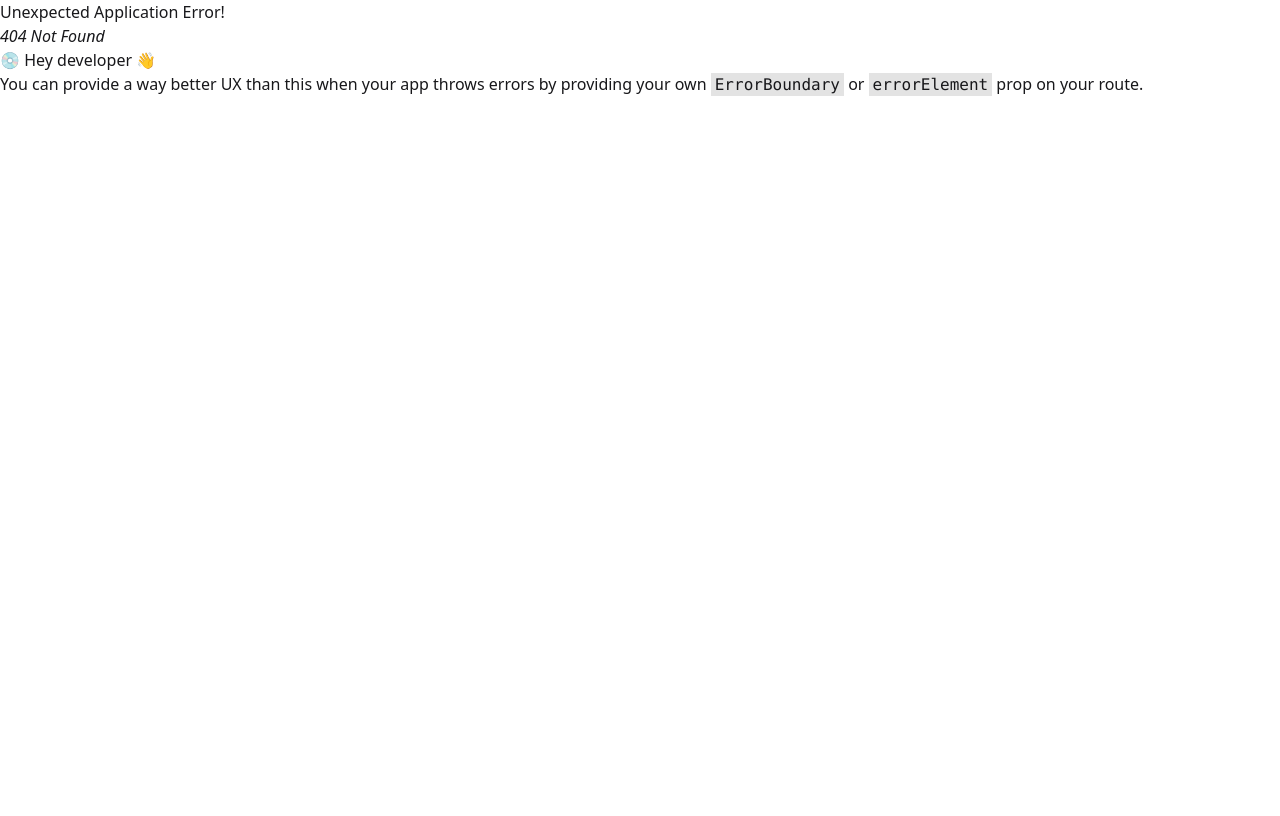
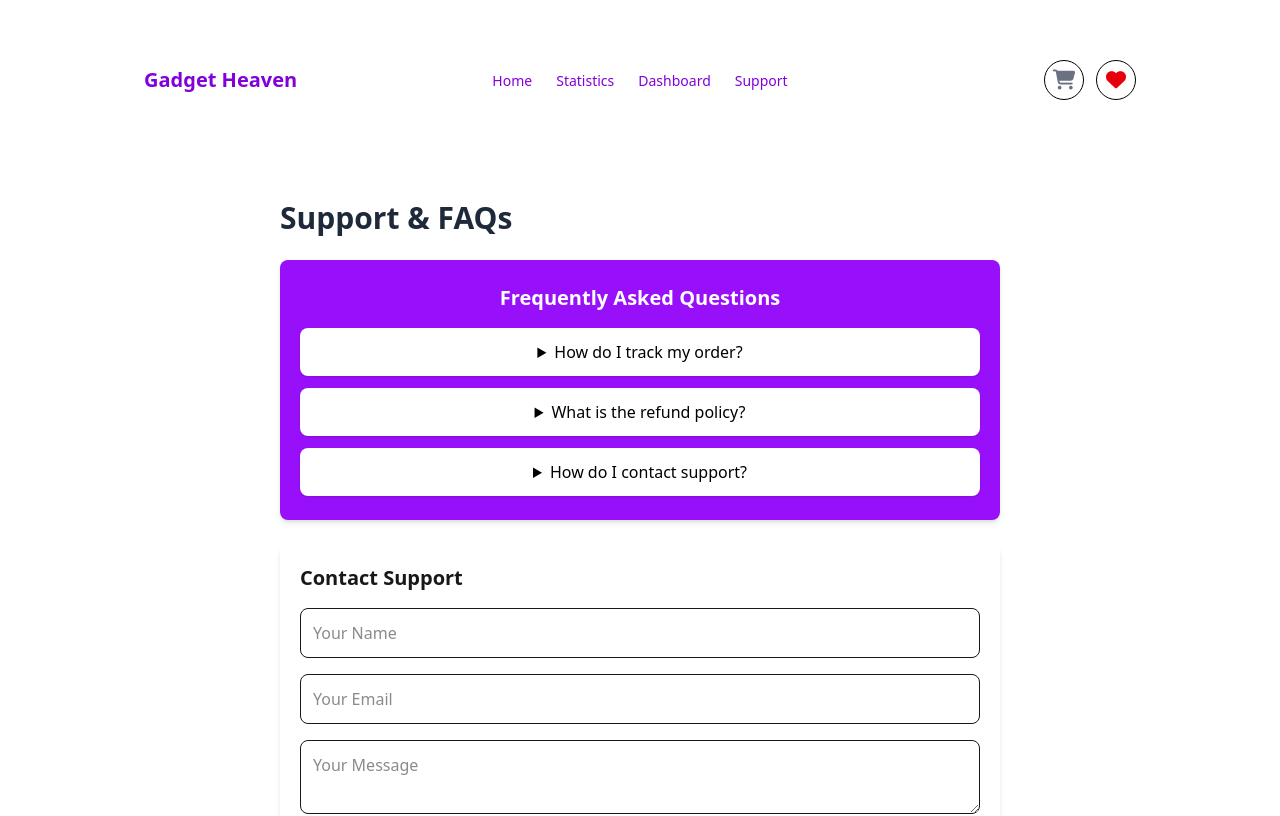
Before and after one commit to programming-hero-web-course-4/b10a8-gadget-heaven-Mili-Akther, a React (Vite) app: page /support in a window 1280 px wide. Before the commit this address had no page. Shown: the top 816 px of the page. Built offline with nearby package versions, Linux system fonts and the light colour scheme.

Commit message:
added support page and error page

```diff
--- a/src/Components/Banner.jsx
+++ b/src/Components/Banner.jsx
@@ -21,6 +21,9 @@ const Banner = () => {
             </Link>
             <Link to="/dashboard" className="hover:underline font-bold">
               Dashboard
+            </Link>
+            <Link to="/support" className="hover:underline font-bold">
+              Support
             </Link>
           </ul>
         </div>
--- /dev/null
+++ b/src/Components/ErrorPage.jsx
@@ -0,0 +1,10 @@
+import page404 from "../../src/assets/404_page-not-found.png"
+const ErrorPage = () => {
+    return (
+        <div>
+            <img src={page404} alt="page not found" className="w-[1500px] mx-auto" />
+        </div>
+    );
+};
+
+export default ErrorPage;
--- a/src/Components/Navbar.jsx
+++ b/src/Components/Navbar.jsx
@@ -19,6 +19,9 @@ const Navbar = () => {
             <Link to="/dashboard" className="hover:underline">
               Dashboard
             </Link>
+            <Link to="/support" className="hover:underline">
+              Support
+            </Link>
           </ul>
         </div>
         <div className="navbar-end">
--- /dev/null
+++ b/src/Pages/Support.jsx
@@ -0,0 +1,70 @@
+
+const Support = () => {
+  return (
+    <div className="max-w-3xl mx-auto px-6 py-10">
+      <h1 className="text-3xl font-bold mb-6 text-gray-800">Support & FAQs</h1>
+
+      {/* FAQ Section */}
+      <div className="p-5 rounded-lg shadow-md bg-purple-600 text-white text-center py-6">
+        <h2 className="text-xl font-semibold mb-4">
+          Frequently Asked Questions
+        </h2>
+
+        <div className="space-y-3">
+          <details className="bg-white p-3 rounded-lg shadow-sm">
+            <summary className="cursor-pointer font-medium text-black">
+              How do I track my order?
+            </summary>
+            <p className="text-gray-700 mt-2">
+              Go to the `Orders` page to check your order status.
+            </p>
+          </details>
+
+          <details className="bg-white p-3 rounded-lg shadow-sm">
+            <summary className="cursor-pointer font-medium text-black">
+              What is the refund policy?
+            </summary>
+            <p className="text-gray-700 mt-2">
+              Refunds are available within 14 days of purchase.
+            </p>
+          </details>
+
+          <details className="bg-white p-3 rounded-lg shadow-sm">
+            <summary className="cursor-pointer font-medium text-black">
+              How do I contact support?
+            </summary>
+            <p className="text-gray-700 mt-2">
+              Use the contact form below to reach us.
+            </p>
+          </details>
+        </div>
+      </div>
+
+      {/* Contact Support Form */}
+      <div className="mt-6 p-5 bg-white shadow-md rounded-lg">
+        <h2 className="text-xl font-semibold mb-4">Contact Support</h2>
+        <form className="space-y-4">
+          <input
+            type="text"
+            placeholder="Your Name"
+            className="w-full p-3 border rounded-lg focus:outline-none focus:ring-2 focus:ring-purple-500"
+          />
+          <input
+            type="email"
+            placeholder="Your Email"
+            className="w-full p-3 border rounded-lg focus:outline-none focus:ring-2 focus:ring-purple-500"
+          />
+          <textarea
+            placeholder="Your Message"
+            className="w-full p-3 border rounded-lg focus:outline-none focus:ring-2 focus:ring-purple-500"
+          ></textarea>
+          <button className="w-full bg-purple-500 text-white p-3 rounded-lg hover:bg-purple-600 transition">
+            Submit
+          </button>
+        </form>
+      </div>
+    </div>
+  );
+};
+
+export default Support;
--- a/src/Routes/Routes.jsx
+++ b/src/Routes/Routes.jsx
@@ -5,11 +5,14 @@ import Statistics from "../Pages/Statistics";
 import Dashboard from "../Pages/Dashboard";
 import GadgetsCards from "../Components/GadgetsCards";
 import ProductDetails from "../Pages/ProductDetails";
+import ErrorPage from "../Components/ErrorPage";
+import Support from "../Pages/Support";
 
 const routes = createBrowserRouter([
   {
     path: "/",
     element: <MainLayouts></MainLayouts>,
+    errorElement: <ErrorPage></ErrorPage>,
     children: [
       {
         path: "/",
@@ -41,6 +44,10 @@ const routes = createBrowserRouter([
         element: <ProductDetails></ProductDetails>,
         loader: () => fetch("../gadgets.json"),
       },
+      {
+        path: "/support",
+        element: <Support></Support>,
+      },
     ],
   },
 ]);
```
Also changed, not shown: src/Pages/Home.jsx (+2 -9 lines), src/Components/Footer.jsx (indentation only), src/assets/404_page-not-found.png (added).
